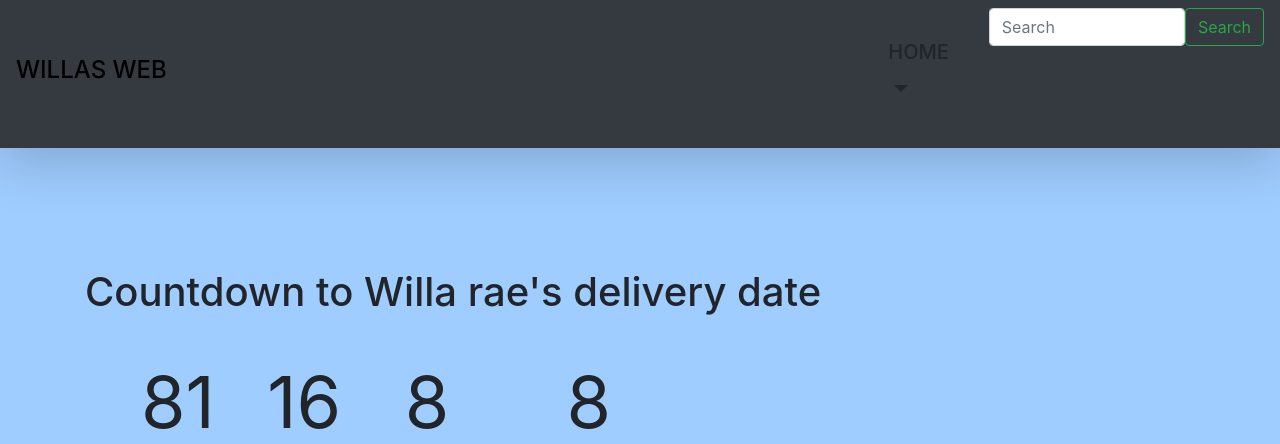
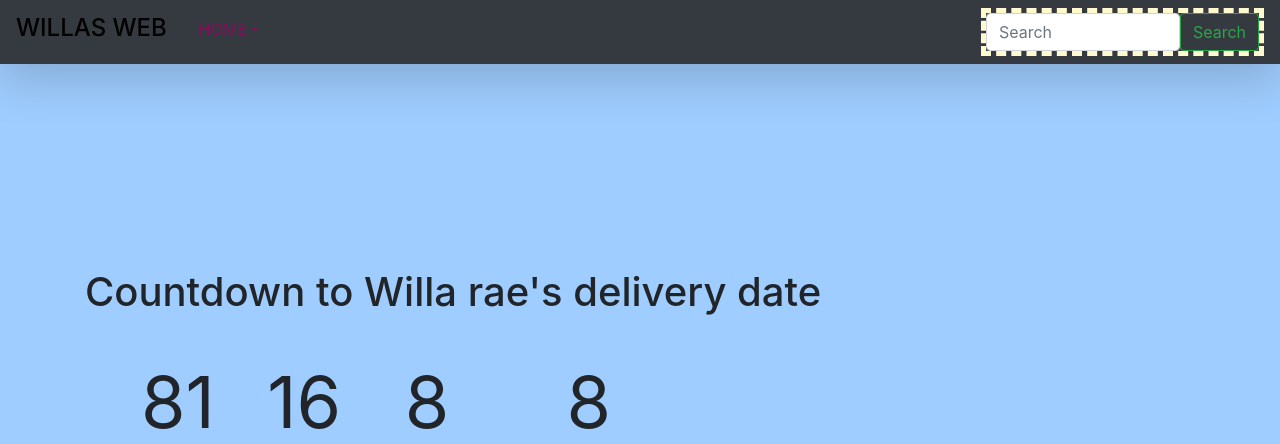
Before and after one commit to jnichols20091/willaswebmainpartdeux, a Django app: page / in a window 1280 px wide. Shown: the top 444 px of the page. Run offline with Django 4.2, Linux system fonts and the light colour scheme; some libraries are stand-ins or nearby versions.

Commit message:
stylings with bootstrap

```diff
--- a/static/css/navbar.css
+++ b/static/css/navbar.css
@@ -0,0 +1,9 @@
+a[id="navbarDropdown"]{
+    color: #880c5c;
+}
+
+
+
+form[id="searchbar"]{
+    border: 5px dashed lemonchiffon;
+}
--- a/templates/navbar.html
+++ b/templates/navbar.html
@@ -10,19 +10,17 @@
 
 
 
-<nav class="navbar fixed-top d-flex navbar-expand bg-dark text-uppercase shadow-lg" >
+<nav class="navbar fixed-top navbar-expand bg-dark text-uppercase shadow-lg" >
     <div class="container-fluid">
         <a class="navbar-brand d-lg-block"  href="#"><h4>Willas Web</h4></a>
 
-                <li class="nav-item dropdown">
                     <div class="collapse navbar-collapse mb-auto " id="navbarNavAltMarkup">
-                    <a class="nav-link dropdown-toggle" href="#" id="navbarDropdown" type="button" data-toggle="dropdown" aria-haspopup="true" aria-expanded="false">
-                        <h5>Home</h5></a>
-                    <div class="dropdown-menu shadow-lg m-auto" aria-labelledby="navbarDropdown">
-                        <a class="dropdown-item" href="{% url 'about' %}">about</a>
-                        <a class="dropdown-item" href="{% url 'contact' %}">contact</a>
-                    </div>
-                </li>
+                    <a class="nav-link dropdown-toggle " href="#" id="navbarDropdown" type="button" data-toggle="dropdown" aria-haspopup="true" aria-expanded="false">
+                        Home</a>
+                    <ul class="dropdown-menu shadow-lg m-auto" aria-labelledby="navbarDropdown">
+                        <li><a class="dropdown-item" href="{% url 'about' %}">about</a></li>
+                        <li><a class="dropdown-item" href="{% url 'contact' %}">contact</a></li>
+                    </ul>
         </div>
     </div>
     <!-- searchbar -->
```
